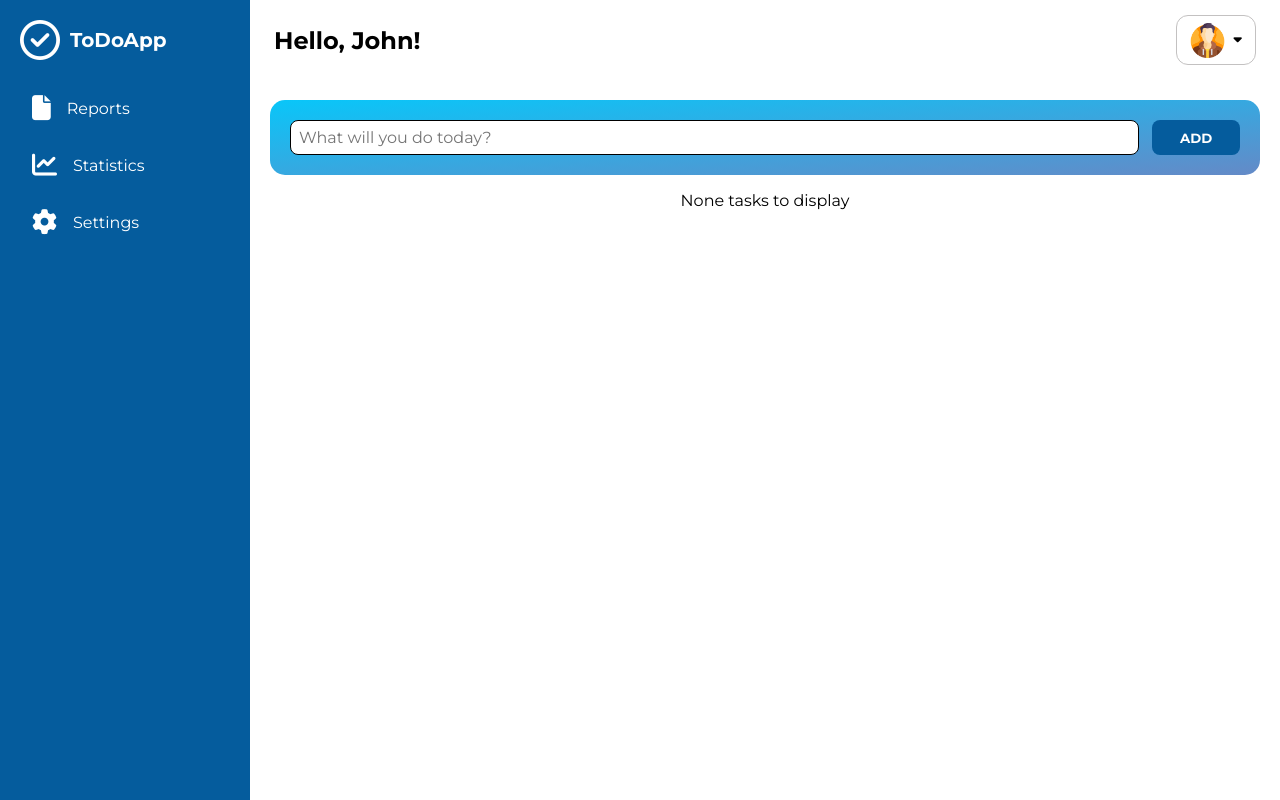
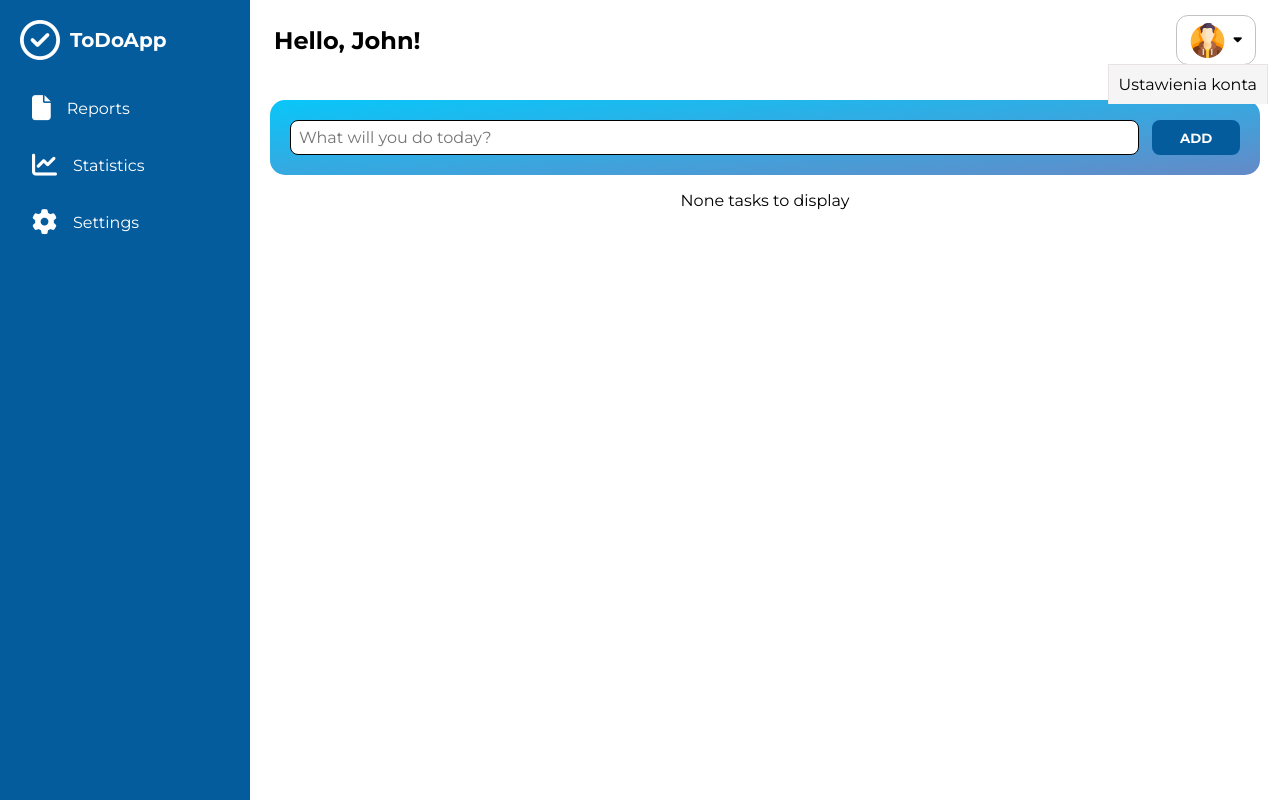
Before and after one commit to ferenskamil/My-Own-To-do-App, a plain HTML site: page index.html in a window 1280 px wide. Both pictures are taken after a click on the button 1216 px from the left and 40 px from the top of the page. Drawn offline with Linux system fonts and the light colour scheme.

Commit message:
add slided menu after click the avatar

```diff
--- a/index.html
+++ b/index.html
@@ -1,5 +1,6 @@
 <!DOCTYPE html>
 <html lang="pl">
+
 <head>
         <meta charset="UTF-8">
         <meta http-equiv="X-UA-Compatible" content="IE=edge">
@@ -19,6 +20,7 @@
         <!-- title -->
         <title>My Own ToDoApp</title>
 </head>
+
 <body>
         <div class="sidebar">
                 <a href="#">
@@ -60,6 +62,11 @@
                 <p class="nav__greeting">Hello, <span class="nav__greeting-person">John</span>!</p>
                 <button class="nav__avatar"><img src="./img/avatars/man (1).png" alt="avatar"><i
                                 class="fa-solid fa-caret-down"></i></button>
+                <div class="nav__menu">
+                        <ul class="nav__menu-settings">
+                                <li class="nav__menu-settings-item">Ustawienia konta</li>
+                        </ul>
+                </div>
         </nav>
         <main class="app">
                 <div class="app__add">
--- a/js/main.js
+++ b/js/main.js
@@ -1,4 +1,8 @@
 const nav = document.querySelector('.nav');
+const navAvatar = document.querySelector('.nav__avatar');
+const navMenu = document.querySelector('.nav__menu');
+const navMenuItemList = document.querySelector('.nav__menu-settings');
+
 const app = document.querySelector('.app');
 const burgerBtn = document.querySelector('.nav__mobile-burger-btn');
 const sidebar = document.querySelector('.sidebar');
@@ -34,6 +38,11 @@ const updateLocalStorage = () => {
 	let tasksStr = JSON.stringify(taskArr);
 
 	localStorage.setItem('TasksLocalCopy', tasksStr);
+};
+
+const slideNavMenu = () => {
+	navMenu.classList.toggle('nav__menu--visible');
+	navMenuItemList.classList.toggle('nav__menu-settings--slided');
 };
 
 const openSideBar = () => {
@@ -231,10 +240,10 @@ const keyShortcuts = (e) => {
 	}
 };
 
-
-
 downloadTasksFromLocalStorage();
 updateNoneTasksInfo();
+navAvatar.addEventListener('click', slideNavMenu);
+// navMenu.addEventListener('mouseleave', slideNavMenu);
 sidebar.addEventListener('mousemove', openSideBar);
 sidebar.addEventListener('mouseleave', hideSideBar);
 burgerBtn.addEventListener('click', toggleSidebar);
--- a/scss/layout/_app.scss
+++ b/scss/layout/_app.scss
@@ -74,7 +74,6 @@
 			border-radius: 8px;
 			font-size: 1.6rem;
 			word-break: break-all;
-			// word-wrap: break-word;
 
 			&--done {
 				color: grey;
@@ -82,19 +81,19 @@
 			}
 		}
 
-		.editable-text {
-			display: none;
-			position: absolute;
-			top: 0;
-			bottom: 0;
-			left: 0;
-			right: 0;
-			padding: 0.5em;
-			margin: 0.5em;
-			background-color: $white;
-			border: 1px solid black;
-			border-radius: 8px;
-		}
+		// .editable-text {
+		// 	// display: none;
+		// 	position: absolute;
+		// 	top: 0;
+		// 	bottom: 0;
+		// 	left: 0;
+		// 	right: 0;
+		// 	padding: 0.5em;
+		// 	margin: 0.5em;
+		// 	background-color: $white;
+		// 	border: 1px solid black;
+		// 	border-radius: 8px;
+		// }
 
 		&-settings {
 			display: flex;
--- a/scss/layout/_nav.scss
+++ b/scss/layout/_nav.scss
@@ -54,4 +54,41 @@
 	&__greeting {
 		display: none;
 	}
+
+	&__menu {
+		position: absolute;
+		top: 80%;
+		right: 0.5em;
+		height: 40px;
+		overflow: hidden;
+		transition: 0.5s;
+		z-index: -1;
+		transform: 10s;
+
+		&--visible {
+			display: block;
+			z-index: 5;
+		}
+
+		&-settings {
+			position: relative;
+			top: -45px;
+			font-size: 1.6rem;
+			list-style-type: none;
+			font-weight: 400;
+			background-color: $light-grey;
+			border: 1px solid $darker-grey;
+			opacity: 0;
+			transition: 0.5s;
+
+			&--slided {
+				opacity: 1;
+				top: 0;
+			}
+			&-item {
+				padding: 10px;
+				cursor: pointer;
+			}
+		}
+	}
 }
```
Also changed, not shown: css/main.css, 1 other file.
